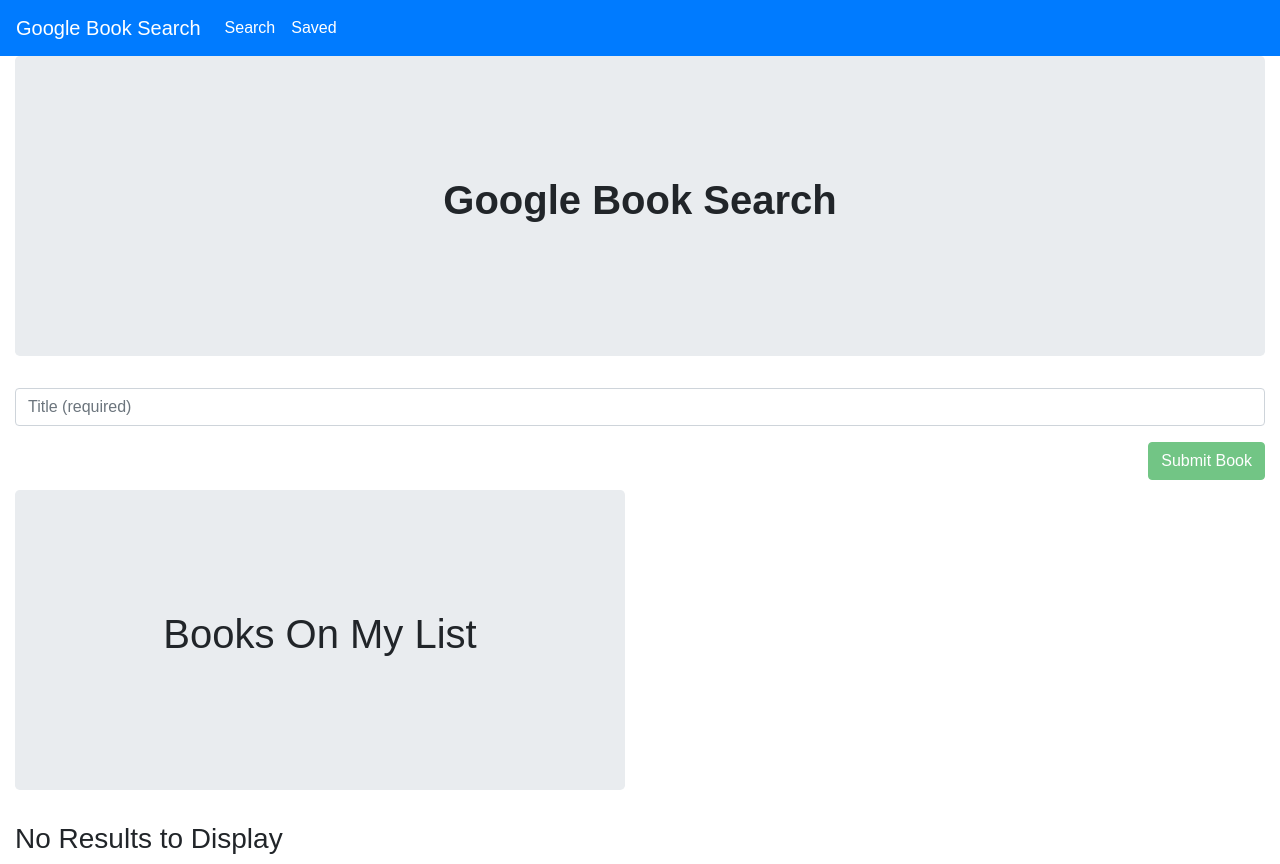
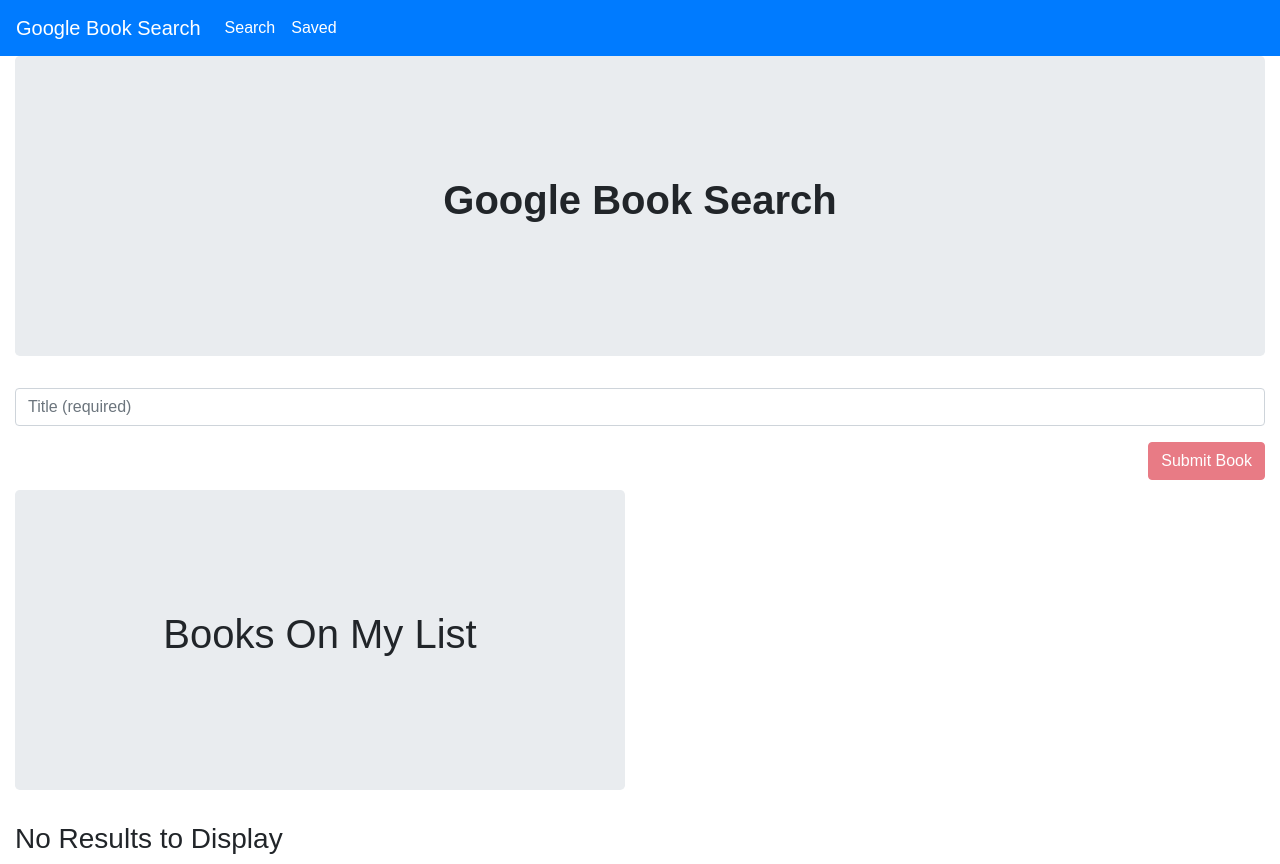
Before and after one commit to djfalciani/googlesearchbook, a React (Create React App) app in the folder client/: page / in a window 1280 px wide. Built offline with nearby package versions, Linux system fonts and the light colour scheme.

Commit message:
changed color on form button

```diff
--- a/client/src/components/Form/index.js
+++ b/client/src/components/Form/index.js
@@ -20,7 +20,7 @@
 
 export function FormBtn(props) {
   return (
-    <button {...props} style={{ float: "right", marginBottom: 10 }} className="btn btn-success">
+    <button {...props} style={{ float: "right", marginBottom: 10 }} className="btn btn-danger">
       {props.children}
     </button>
   );
```
